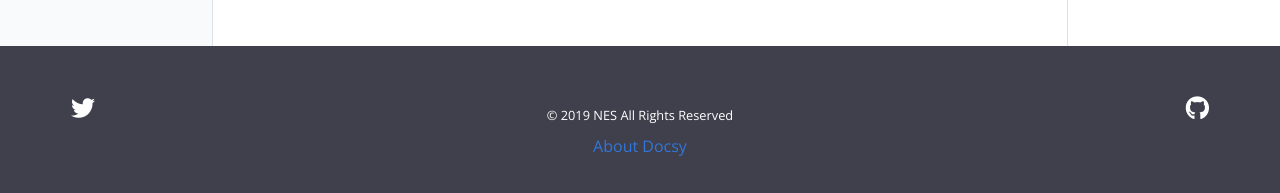
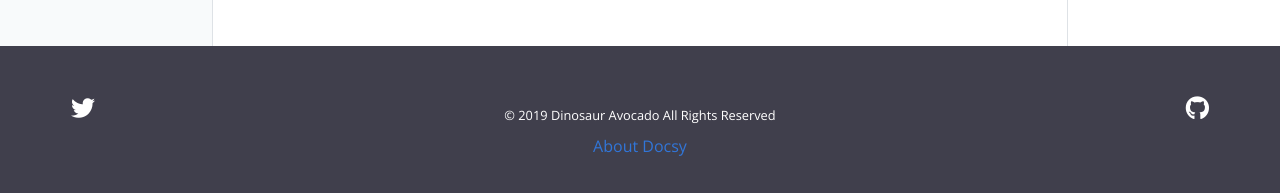
Before and after one commit to N-ES/n-es.github.io, a Jekyll site: the page built from pages/about.md, in a window 1280 px wide and 900 px high, scrolled down 134 px. Shown: the part 704-897 px from the top of the window. Built offline with Jekyll 4.4.1, drawn with Linux system fonts in a browser that asks for light colours.

Commit message:
Update _config.yml

```diff
--- a/_config.yml
+++ b/_config.yml
@@ -16,12 +16,11 @@
 
 title: Slow
 email: nus9505@gmail.com
-author: NES
+author: Dinosaur Avocado
 description: > # this means to ignore newlines until "baseurl:"
   Write an awesome description for your new site here. You can edit this
   line in _config.yml. It will appear in your document head meta (for
   Google search results) and in your feed.xml site description.
-
 # DO NOT CHANGE THE LINE OF THIS FILE without editing .circleci/circle_urls.sh
 baseurl: "/docsy-jekyll" # the subpath of your site, e.g. /blog
 
```
